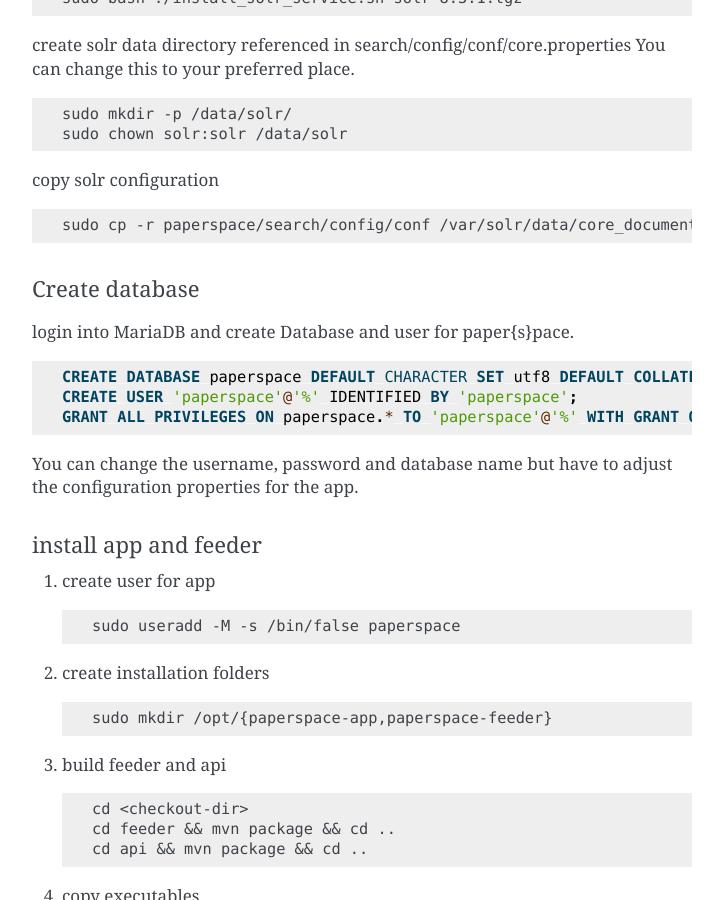
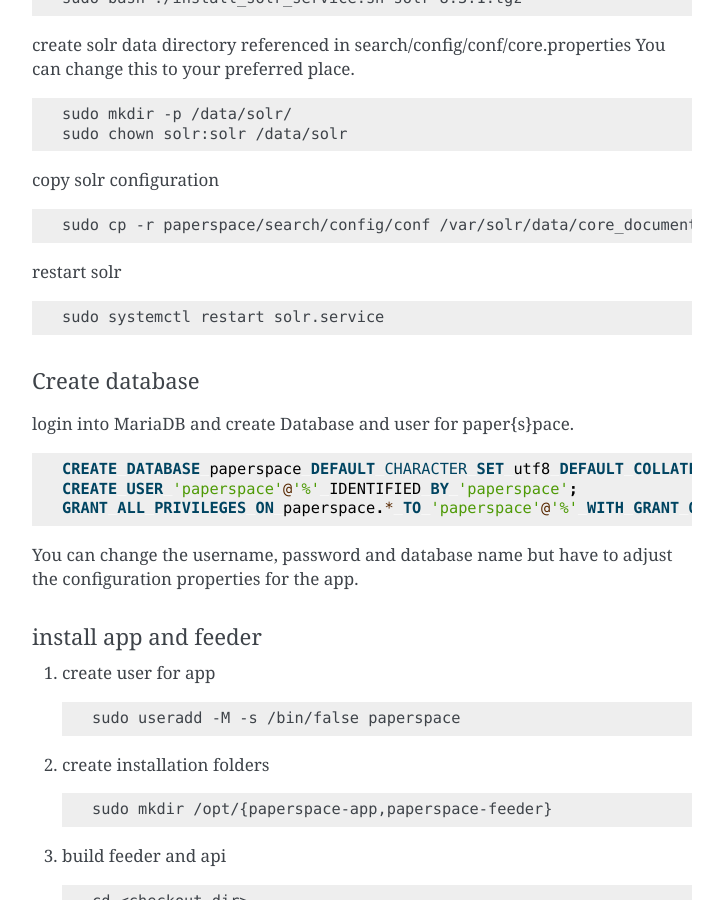
Before and after one commit to artri/paperspace, a Sphinx documentation site: the page built from docs/source/contents.md, in a window 1280 px wide and 900 px high, scrolled down 1093 px. Shown: the whole window, without its empty margins (388-1111 px from the left). Built offline with Sphinx 7.4.7, drawn with Linux system fonts in a browser that asks for light colours.

````diff
--- a/docs/source/contents.md
+++ b/docs/source/contents.md
@@ -46,7 +46,10 @@
 ```shell script
 sudo cp -r paperspace/search/config/conf /var/solr/data/core_documents
 ```
-
+restart solr
+```shell script
+sudo systemctl restart solr.service
+```
 ###### Create database
 
 login into MariaDB and create Database and user for paper{s}pace.
````
